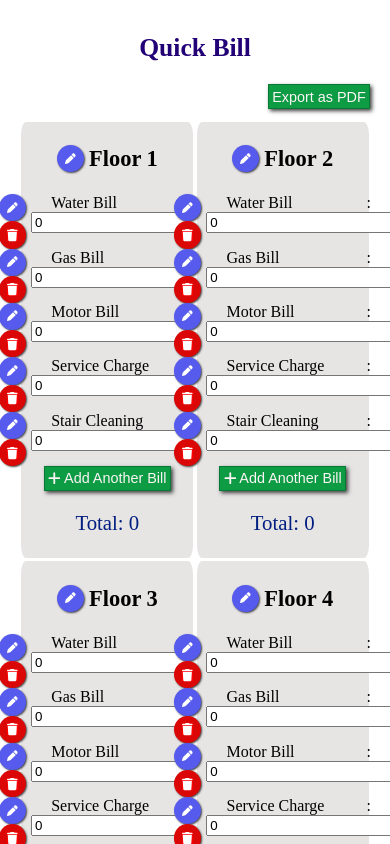
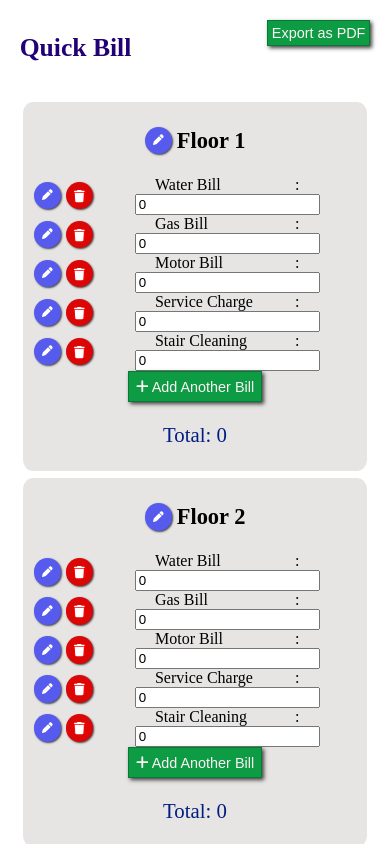
Before and after one commit to FarzanaChowdhury/QuickBill, a React (Create React App) app: page / in a window 390 px wide. Shown: the top 844 px of the page. Built offline with nearby package versions, Linux system fonts and the light colour scheme.

Commit message:
added responsivity

```diff
--- a/src/BillCalculator.js
+++ b/src/BillCalculator.js
@@ -1,6 +1,7 @@
 import React, { useState } from 'react';
 import { jsPDF } from 'jspdf';
 import './CSS/styles.css';
+import './CSS/responsive_styles.css';
 import { FontAwesomeIcon } from '@fortawesome/react-fontawesome';
 import { faPen, faSave, faTimes, faPlus, faTrash } from '@fortawesome/free-solid-svg-icons';
 import { handleChange, handleFocus, handleLabelChange, toggleEdit, addAttribute, handleDeleteClick } from './Functions.js';
@@ -76,8 +77,8 @@ const exportPDF = () => {
   doc.setFontSize(12); // Set font size
 
   bills.forEach((bill, i) => {
-      const x = (i % 2) * 100 + 20; // Adjust x position
-      const y = Math.floor(i / 2) * 110 + 40; // Adjust y position for more spacing
+      const x = (i % 2) * 102 + 25; // Adjust x position
+      const y = Math.floor(i / 2) * 130 + 40; // Adjust y position for more spacing
 
       // Set font size and style for the floor name
       doc.setFontSize(14);
@@ -133,7 +134,7 @@ const exportPDF = () => {
   const renderInput = (index, billField, labelField) => (
     <div className='fields'>
 
-      <div className='edit-button'>
+      <div className='update-buttons'>
         <button className='edit' type="button" onClick={() => startEditing(index, labelField)}>
           <FontAwesomeIcon icon={isEditingLabel[index][labelField] ? faSave : faPen} />
         </button>
@@ -179,7 +180,7 @@ const exportPDF = () => {
 
   return (
     <div>
-      <h2 style={{fontSize: '1.6rem', color: '#220076'}}>Quick Bill</h2>
+      <h2 className='title'>Quick Bill</h2>
 
       <div className='pdf'>
 
--- /dev/null
+++ b/src/CSS/responsive_styles.css
@@ -0,0 +1,14 @@
+@media only screen and (max-width : 800px) {
+    .grid-container{
+        grid-template-columns: 100%;
+    }
+    .export{
+        position: fixed;
+        top: 20px;
+    }
+    .title{
+        margin-bottom: 10%;
+        position: relative;
+        text-align: left;
+    }
+}
--- a/src/CSS/styles.css
+++ b/src/CSS/styles.css
@@ -204,3 +204,12 @@ background-color: rgb(75, 79, 205);
 .export:active{
     box-shadow: 0 0 0;
 }
+
+.title{
+    font-size: 1.6rem;
+    color: #220076;
+}
+
+.update-buttons{
+    display: flex;
+}
```
